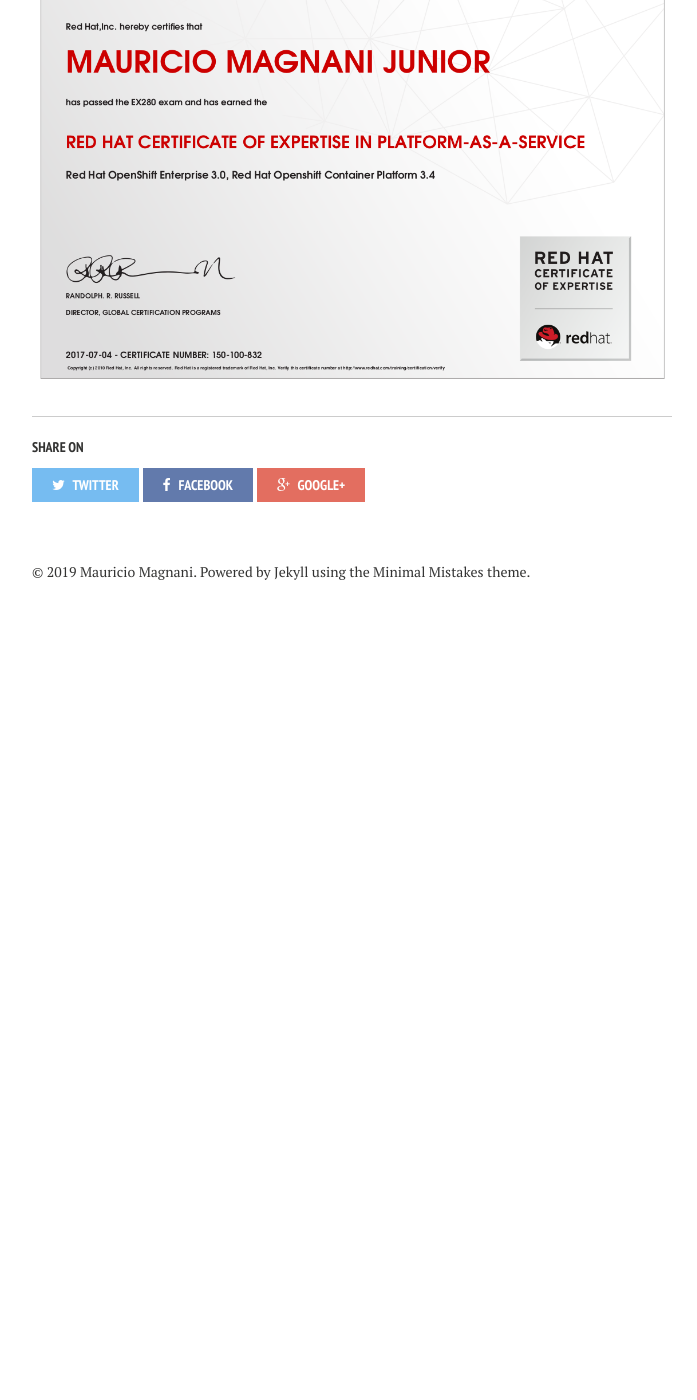
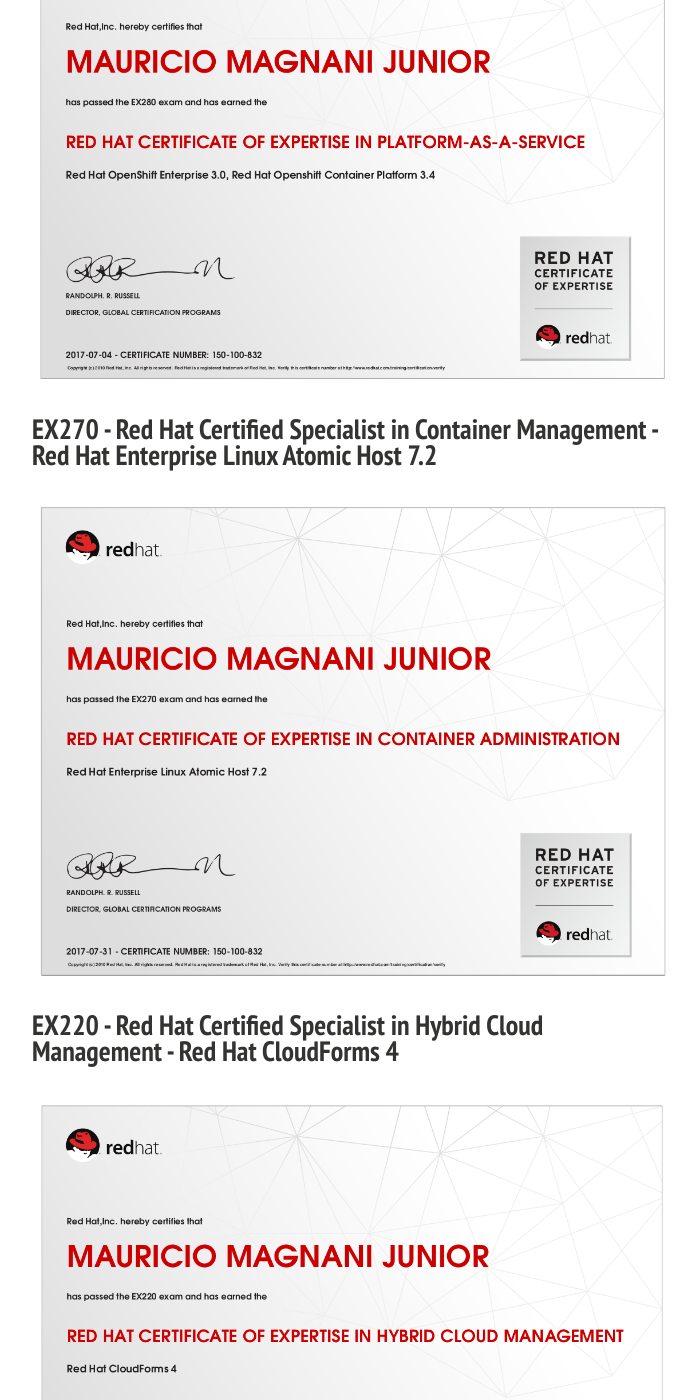
Before and after one commit to msmagnanijr/msmagnanijr.github.io, a Jekyll site: the page built from about/index.md, in a window 1280 px wide and 1400 px high, scrolled down 5325 px. Shown: the whole window, without its empty margins (288-985 px from the left). Built offline with Jekyll 4.4.1, drawn with Linux system fonts in a browser that asks for light colours; nearby versions of some CDN libraries; comment, search, counter and statistics services are not loaded; before the commit the page ends 5955 px from its top, so only the background shows below that.

Commit message:
update okd post

```diff
--- a/about/index.md
+++ b/about/index.md
@@ -48,3 +48,11 @@ My old blog: [JBossDivers](https://jbossdivers.wordpress.com)
 ## EX280 - Red Hat Certificate Of Expertise In Platform-as-a-Service - Red Hat Openshift Container Platform 3.4
 
 ![](/images/cert-09-EX280.png)
+
+## EX270 - Red Hat Certified Specialist in Container Management - Red Hat Enterprise Linux Atomic Host 7.2
+
+![](/images/cert-10-EX70.png)
+
+## EX220 - Red Hat Certified Specialist in Hybrid Cloud Management - Red Hat CloudForms 4
+
+![](/images/cert-11-EX220.png)
```
Also changed, not shown: images/cert-10-EX70.png (added), images/cert-11-EX220.png (added).
